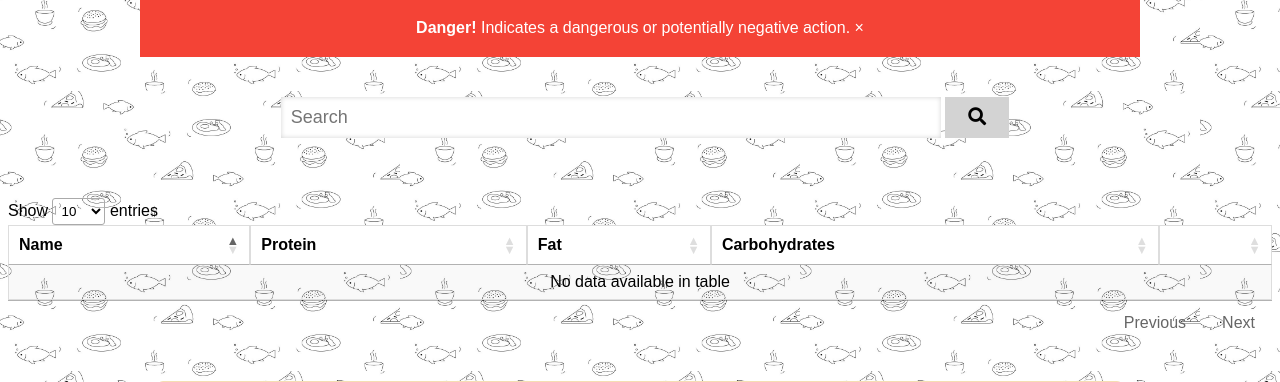
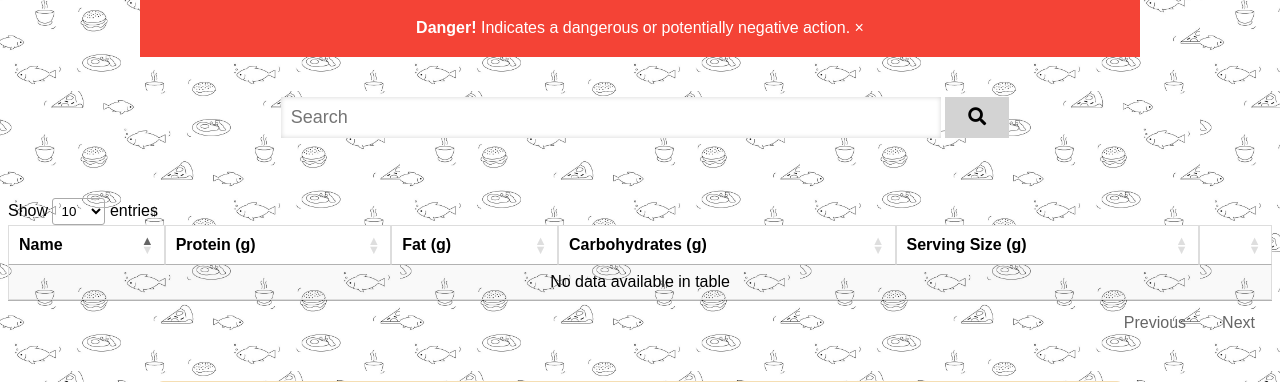
Before and after one commit to dfong1234/BakeOff2, a Flask app: page / in a window 1280 px wide. Shown: the part 189-571 px from the top of the page. Run offline with Flask 2, Linux system fonts and the light colour scheme; some libraries are stand-ins or nearby versions.

Commit message:
Added database search and nutrition label population example

```diff
--- a/static/bakeoff2.index.js
+++ b/static/bakeoff2.index.js
@@ -45,7 +45,8 @@ function fillTable(searchTerm) {
                 var protein = food_array["nf_protein"].toString();
                 var carb = food_array["nf_total_carbohydrate"].toString();
                 var fat = food_array["nf_total_fat"].toString();
-                $("#table-search").DataTable().row.add([name, protein, carb, fat]).draw();
+                var serving_size = food_array["serving_weight_grams"].toString();
+                $("#table-search").DataTable().row.add([name, protein, carb, fat, serving_size]).draw();
             };
         },
         error: function(xhr, status, error){
--- a/templates/index.html
+++ b/templates/index.html
@@ -51,9 +51,10 @@
             <thead>
                 <tr>
                     <th>Name</th>
-                    <th>Protein</th>
-                    <th>Fat</th>
-                    <th>Carbohydrates</th>
+                    <th>Protein (g)</th>
+                    <th>Fat (g)</th>
+                    <th>Carbohydrates (g)</th>
+                    <th>Serving Size (g)</th>
                     <th></th>
                 </tr>
             </thead>
```
